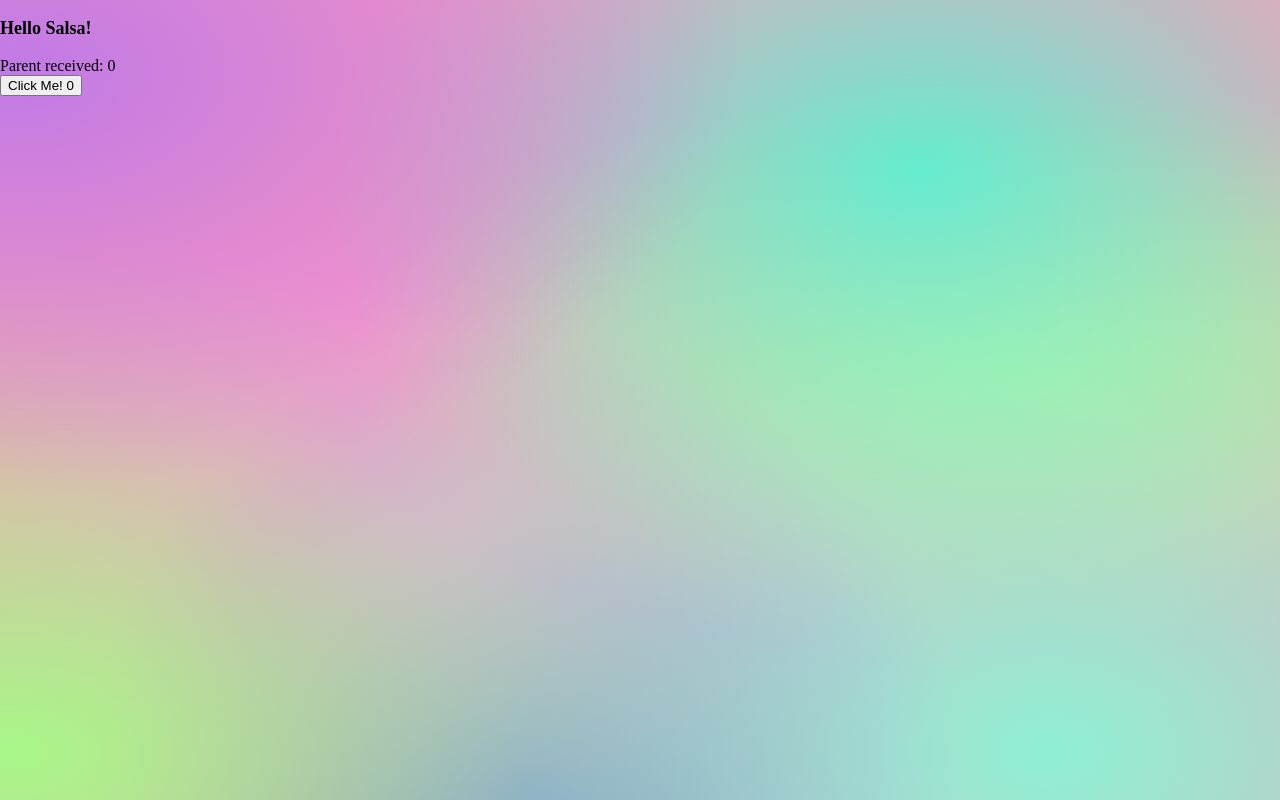
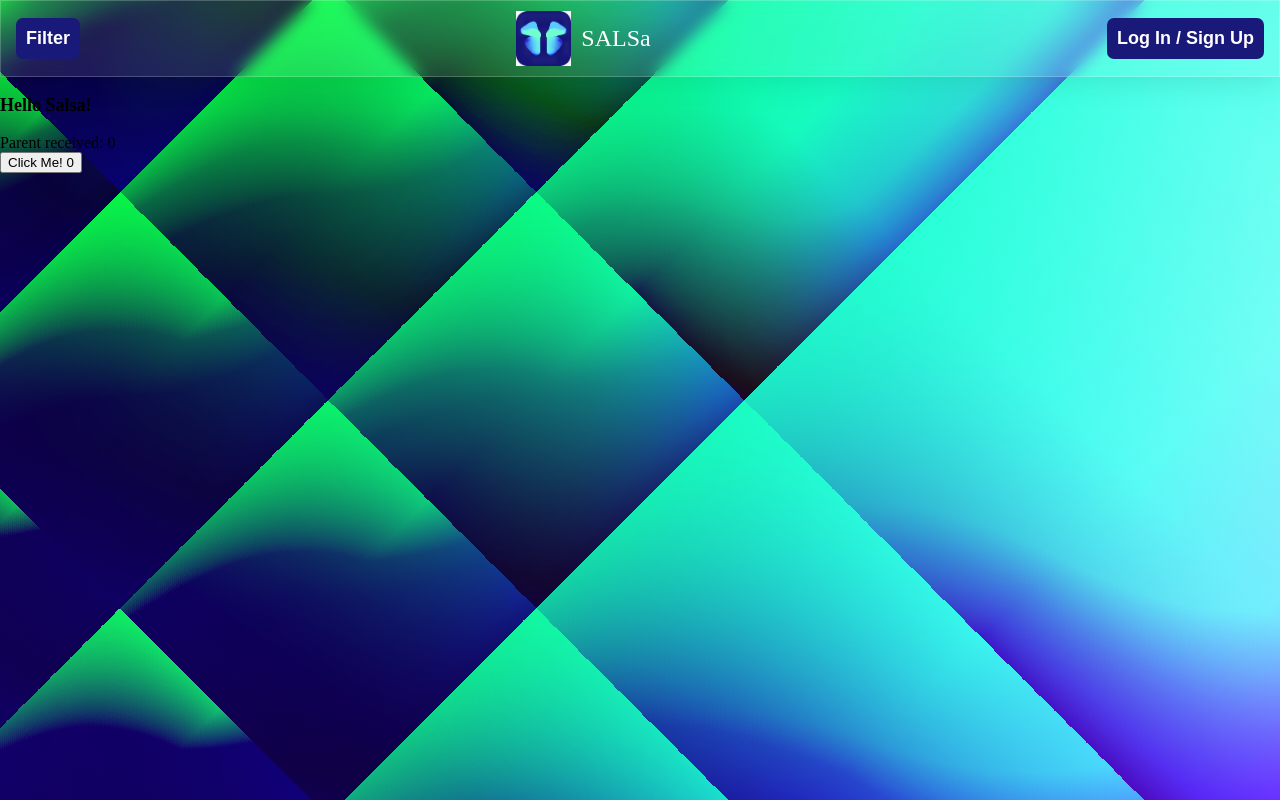
Before and after one commit to LuckyToaster/salsa_frontend, a React (Vite) app: page / in a window 1280 px wide. Built offline with nearby package versions, Linux system fonts and the light colour scheme.

Commit message:
added main.css for globals and reusable css

```diff
--- a/index.html
+++ b/index.html
@@ -5,32 +5,6 @@
         <!--<link rel="icon" type="image/svg+xml" href="/vite.svg" />-->
         <meta name="viewport" content="width=device-width, initial-scale=1.0" />
         <title>SALSa</title>
-    <style>
-        html, body, #root {
-            margin: 0;
-            padding: 0;
-            min-height: 100vh;
-            width: 100%;
-            overflow-x: hidden; /* Prevents horizontal scrolling */
-        }
-        body {
-            position: fixed;
-            top: 0;
-            left: 0;
-            right: 0;
-            bottom: 0;
-            z-index: -1;
-            background-color: #ff99b9;
-            background-image: radial-gradient( at 1% 9%, hsla(279, 69%, 69%, 1) 0, rgba(0, 0, 0, 0) 41% ), radial-gradient(at 1% 94%, hsla(103, 87%, 75%, 1) 0, rgba(0, 0, 0, 0) 48%), radial-gradient(at 82% 94%, hsla(163, 76%, 75%, 1) 0, rgba(0, 0, 0, 0) 57%), radial-gradient(at 72% 22%, hsla(167, 79%, 66%, 1) 0, rgba(0, 0, 0, 0) 46%), radial-gradient(at 79% 46%, hsla(76, 89%, 73%, 1) 0, rgba(0, 0, 0, 0) 47%), radial-gradient(at 34% 66%, hsla(308, 92%, 77%, 1) 0, rgba(0, 0, 0, 0) 45%), radial-gradient(at 41% 98%, hsla(250, 99%, 61%, 1) 0, rgba(0, 0, 0, 0) 41%);
-            /*background-image: linear-gradient(220.55deg, #EAEAEA 0%, #8B8B8B 100%);*/
-            background-size: cover;
-            background-attachment: fixed;
-        }
-        #root {
-          position: relative;
-          z-index: 1;
-        }
-    </style>
     </head>
     <body>
         <div id="root"></div>
--- a/src/App.jsx
+++ b/src/App.jsx
@@ -1,10 +1,12 @@
 import { useState, useEffect } from 'react'
+import Header from './Header.jsx'
 // Hi its senen, here i'd like to show you how I like to organize code in react:
 
 // i like to declare the component like this (putting 'export default' directly like this
 // (this isn't important but its cleaner imo, just know that there can only be one 'export default' declaration per .jsx file)
 export default function App() {
     return (<>
+        <Header/>
         <p style={styles.p}>Hello Salsa!</p>
         <Parent/>
     </>)
--- /dev/null
+++ b/src/Filter.jsx
@@ -0,0 +1,5 @@
+import './main.css'
+
+export default function Filter() {
+    return <button className='headerButton'>Filter</button>
+}
--- /dev/null
+++ b/src/Header.jsx
@@ -0,0 +1,38 @@
+
+import Filter from './Filter.jsx'
+import LogIn from './LogIn.jsx'
+import Logo from './Logo.jsx'
+
+export default function Header() {
+    return (
+        <header style={styles.header}>
+            <nav style={styles.nav}>
+                <Filter/>
+                <Logo/>
+                <LogIn/>
+            </nav>
+        </header>
+    )
+}
+
+
+const styles = {
+    header: {
+        padding: '10px 0',
+        textAlign: 'center',
+        fontSize: 'larger',
+        // Glass effect
+        background: 'rgba(255, 255, 255, 0.1)',  /* subtle white background */
+        backdropFilter: 'blur(8px)',  /* key for glass effect */
+        WebkitBackdropFilter: 'blur(8px)',  /* for Safari */
+        border: '1px solid rgba(255, 255, 255, 0.2)',  /* subtle border */
+        boxShadow: '0 4px 30px rgba(0, 0, 0, 0.1)',  /* subtle shadow */
+    },
+    nav: {
+        display: 'flex',
+        flexDirection: 'row',
+        justifyContent: 'space-between',
+        alignItems: 'center',
+        margin: '0 15px 0 15px',
+    }
+}
--- /dev/null
+++ b/src/LogIn.jsx
@@ -0,0 +1,4 @@
+
+export default function LogIn() {
+    return <button className='headerButton'>Log In / Sign Up</button>
+}
--- /dev/null
+++ b/src/Logo.jsx
@@ -0,0 +1,29 @@
+
+import logo from './assets/logo.jpeg'
+
+export default function Logo() {
+    return (
+        <div style={styles.div}>
+            <img style={styles.logo} src={logo}/>
+            <span style={styles.title}>SALSa</span>
+        </div>
+    )
+}
+
+
+const styles = {
+    div: {
+        display: 'flex',
+        alignItems: 'center'
+    },
+    logo: {
+        height: '55px',
+        width: 'auto',
+        marginLeft: '10px'
+    },
+    title: {
+        fontSize: 'x-large',
+        color: 'white',
+        padding: '0 30px 0 10px'
+    },
+}
--- /dev/null
+++ b/src/main.css
@@ -0,0 +1,42 @@
+html, body, #root {
+    margin: 0;
+    padding: 0;
+    min-height: 100vh;
+    width: 100%;
+    overflow-x: hidden; /* Prevents horizontal scrolling */
+}
+
+body {
+    position: fixed;
+    top: 0;
+    left: 0;
+    right: 0;
+    bottom: 0;
+    z-index: -1;
+    background-size: cover;
+    background-attachment: fixed;
+    /* cool background - from https://csspro.com/css-gradients/ */
+    background-image: radial-gradient(65% 100% at 50% 0%, #00FF94 0%, rgba(0, 255, 148, 0.25) 100%), linear-gradient(230deg, #000000 25%, #170059 100%), linear-gradient(215deg, #FFEBB9 10%, #19004E 80%), radial-gradient(100% 245% at 100% 100%, #FFFFFF 0%, #000353 100%), linear-gradient(125deg, #1400FF 0%, #3A0000 100%), linear-gradient(225deg, #00F0FF 30%, #000B6F 45%, #00EBFC 45%, #001676 65%, #00E1F6 65%, #001676 85%, #00ECFD 85%, #001676 100%), linear-gradient(135deg, #00F0FF 0%, #000B6F 15%, #00EBFC 15%, #001676 35%, #00E1F6 35%, #001676 55%, #00ECFD 55%, #001676 100%);
+    background-blend-mode: soft-light, screen, overlay, overlay, difference, overlay, normal;
+}
+
+#root {
+  position: relative;
+  z-index: 1;
+}
+
+.headerButton {
+    font-size: large;
+    font-weight: bold;
+    color: white;
+    border: none;
+    border-radius: 7px;
+    padding: 10px;
+    background-color: rgba(24, 25, 120, 1);
+    transition: all 0.3s ease;
+}
+
+.headerButton:hover {
+    background-color: #2980b9;  /* darker blue */
+    box-shadow: 0 5px 15px rgba(0,0,0,0.2);  /* shadow for depth */
+}
--- a/src/main.jsx
+++ b/src/main.jsx
@@ -1,6 +1,7 @@
 import { StrictMode } from 'react'
 import { createRoot } from 'react-dom/client'
 import App from './App.jsx'
+import './main.css'
 
 createRoot(document.getElementById('root')).render(
   <StrictMode>
```
Also changed, not shown: src/assets/logo.jpeg (added). Lines whose indentation alone changed are shown as unchanged.
